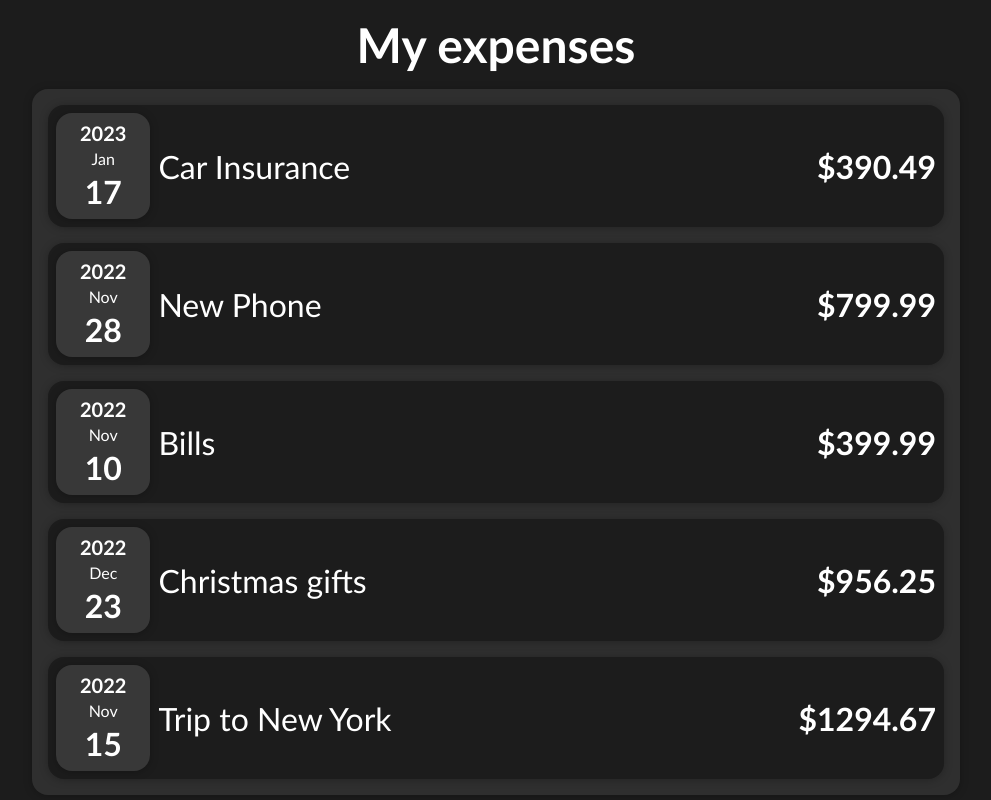
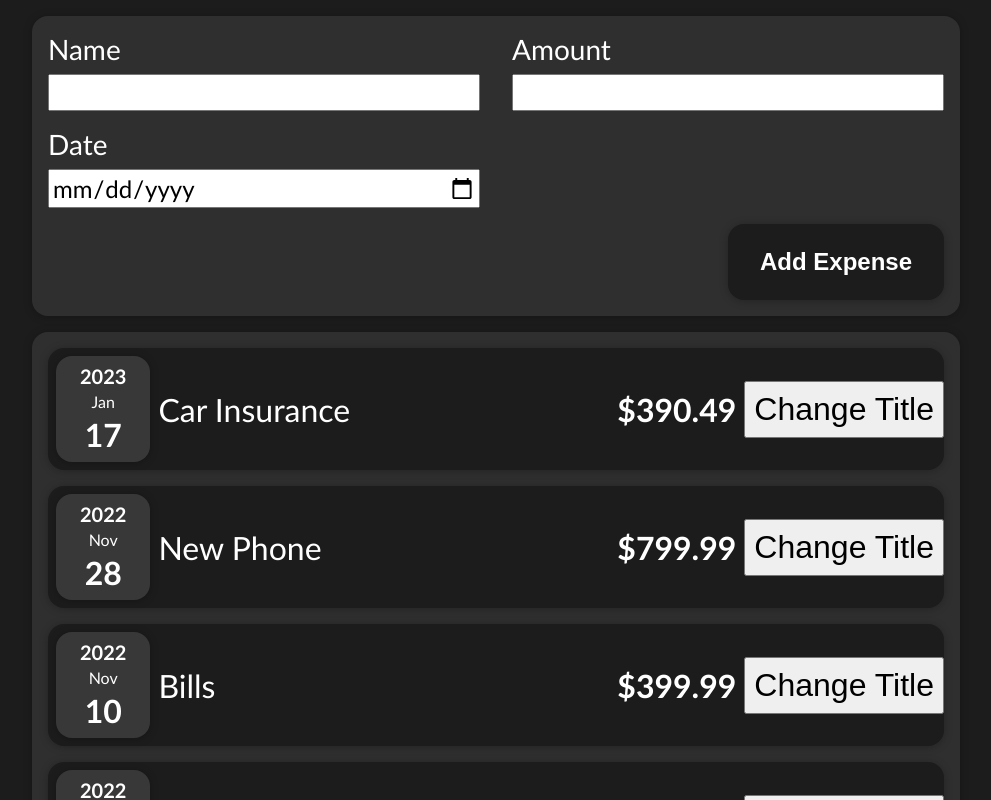
Before and after one commit to Szarlej4/reactExpenseManager, a React (Create React App) app: page / in a window 1280 px wide. Shown: the top 800 px of the page, without its empty margins (144-1135 px from the left). Built offline with nearby package versions, Linux system fonts and the light colour scheme.

Commit message:
Added form and form styles

```diff
--- a/src/App.js
+++ b/src/App.js
@@ -1,5 +1,6 @@
 import Expenses from "./components/Expenses/Expenses";
 import Expense from "./classes/Expense";
+import NewExpense from "./components/NewExpense/NewExpense";
 
 const App = () => {
 	const expenses = [
@@ -12,7 +13,7 @@ const App = () => {
 
 	return (
 		<main className="app">
-			<h2 className="app__title">My expenses</h2>
+			<NewExpense />
 			<Expenses key="expenses" expenses={expenses} />
 		</main>
 	);
--- a/src/components/Expenses/ExpenseItem.js
+++ b/src/components/Expenses/ExpenseItem.js
@@ -1,15 +1,22 @@
 import "./ExpenseItem.css";
 import Card from "../UI/Card";
 import ExpenseDate from "./ExpenseDate";
+import { useState } from "react";
 
 const ExpenseItem = (props) => {
-	const { name, price, date } = props.expense;
-
+	const { price, date } = props.expense;
+	const [name, setName] = useState(props.expense.name);
+	const clickHandler = () => {
+		setName("essa");
+	};
 	return (
 		<Card className="expense">
 			<ExpenseDate date={date} />
 			<p className="expense__name">{name}</p>
 			<p className="expense__price">${price}</p>
+			<button onClick={clickHandler} className="expense__change-title">
+				Change Title
+			</button>
 		</Card>
 	);
 };
--- /dev/null
+++ b/src/components/NewExpense/ExpenseForm.css
@@ -0,0 +1,50 @@
+.form {
+	align-items: stretch;
+	display: flex;
+	flex-direction: column;
+	gap: 1rem;
+}
+
+.form__inputs {
+	display: grid;
+	gap: 1rem 2rem;
+	grid-template-columns: repeat(auto-fit, minmax(20rem, 1fr));
+}
+
+.input-box {
+	align-items: start;
+	display: flex;
+	flex-direction: column;
+	font-size: 1.75rem;
+	gap: 0.5rem;
+}
+
+.inputs__input {
+	font-family: "Gill Sans", "Gill Sans MT", Calibri, "Trebuchet MS",
+		sans-serif;
+	padding: 2px;
+	font-size: 1.5rem;
+	width: 100%;
+}
+
+.form__button {
+	align-self: end;
+	background: #1c1c1c;
+	border: none;
+	border-radius: 1rem;
+	box-shadow: 0 1px 0.5rem rgba(0, 0, 0, 0.25);
+	color: white;
+	font-size: 1.5rem;
+	font-weight: bold;
+	padding: 1.5rem 2rem;
+	transition: filter 0.25s ease-in;
+}
+
+.form__button:hover {
+	cursor: pointer;
+	filter: brightness(1.2);
+}
+
+.form__button:active {
+	filter: none;
+}
--- /dev/null
+++ b/src/components/NewExpense/ExpenseForm.js
@@ -0,0 +1,49 @@
+import "./ExpenseForm.css";
+
+const ExpenseForm = () => {
+	return (
+		<form className="form">
+			<div className="form__inputs">
+				<div className="input-box">
+					<label htmlFor="nameInput" className="inputs__label">
+						Name
+					</label>
+					<input
+						id="nameInput"
+						type="text"
+						className="inputs__input"
+					/>
+				</div>
+				<div className="input-box">
+					<label htmlFor="amountInput" className="inputs__label">
+						Amount
+					</label>
+					<input
+						id="amountInput"
+						type="number"
+						min="0.01"
+						step="0.01"
+						className="inputs__input"
+					/>
+				</div>
+				<div className="input-box">
+					<label htmlFor="dateInput" className="inputs__label">
+						Date
+					</label>
+					<input
+						id="dateInput"
+						type="date"
+						min="2019-01-01"
+						max="2022-12-31"
+						className="inputs__input"
+					/>
+				</div>
+			</div>
+			<button className="form__button" type="submit">
+				Add Expense
+			</button>
+		</form>
+	);
+};
+
+export default ExpenseForm;
--- /dev/null
+++ b/src/components/NewExpense/NewExpense.css
@@ -0,0 +1,5 @@
+.new-expense {
+	background: #2f2f2f;
+	padding: 1rem;
+	width: 100%;
+}
--- /dev/null
+++ b/src/components/NewExpense/NewExpense.js
@@ -0,0 +1,13 @@
+import Card from "../UI/Card";
+import ExpenseForm from "./ExpenseForm";
+import "./NewExpense.css";
+
+const NewExpense = () => {
+	return (
+		<Card className="new-expense">
+			<ExpenseForm></ExpenseForm>
+		</Card>
+	);
+};
+
+export default NewExpense;
```
Also changed, not shown: 1 other file (tests, documents, lock files or other folders).
